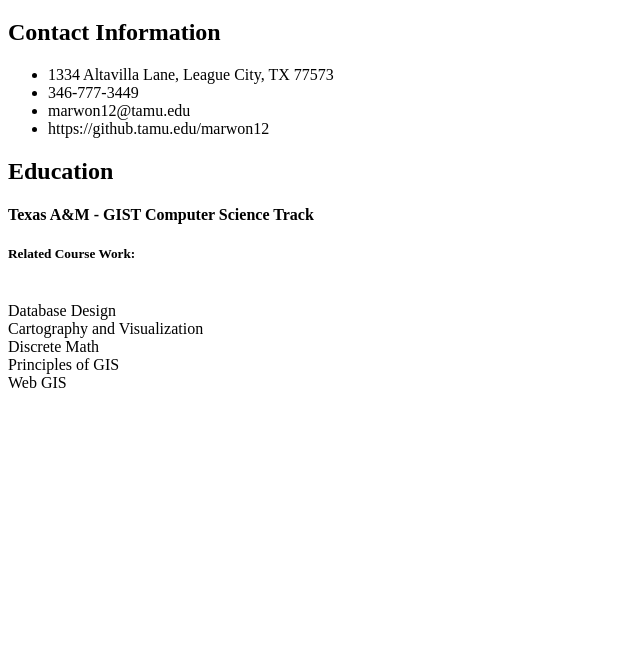
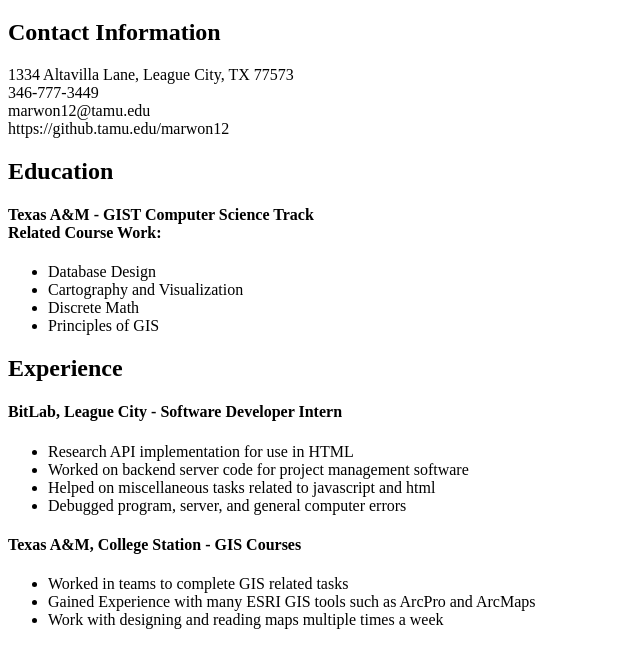
Before and after one commit to marwon12/GEOG478, a plain HTML site: page labs/03/resume.html in a window 1280 px wide. Shown: the part 61-728 px from the top of the page, without its empty margins (0-640 px from the left). Drawn offline with Linux system fonts and the light colour scheme.

Commit message:
Update resume.html

```diff
--- a/labs/03/resume.html
+++ b/labs/03/resume.html
@@ -9,20 +9,43 @@
       <h1>Marwon Haridi</h1>
       <h2 class="section">Contact Information</h2>
       <p>
-          <ul>
-              <li>1334 Altavilla Lane, League City, TX 77573</li>
-              <li>346-777-3449</li>
-              <li>marwon12@tamu.edu</li>
-              <li>https://github.tamu.edu/marwon12</li>
-          </ul>
+        1334 Altavilla Lane, League City, TX 77573<br>346-777-3449<br>marwon12@tamu.edu<br>https://github.tamu.edu/marwon12
+
       </p>
   </div>
 
   <div>
       <h2 class="section">Education</h2>
-      <h4>Texas A&M - GIST Computer Science Track</h4>
-      <h5>Related Course Work:</h5>
-      <p><br>Database Design<br>Cartography and Visualization<br>Discrete Math<br>Principles of GIS<br>Web GIS
+      <h4>Texas A&M - GIST Computer Science Track<br>Related Course Work:</h4>
+      <p>
+          <ul>
+              <li>Database Design</li>
+              <li>Cartography and Visualization</li>
+              <li>Discrete Math</li>
+              <li>Principles of GIS</li>
+          </ul>
+      </p>
+
+  </div>
+
+  <div>
+      <h2 class="section">Experience</h2>
+      <h4>BitLab, League City - Software Developer Intern</h4>
+      <p>
+        <ul>
+              <li>Research API implementation for use in HTML</li>
+              <li>Worked on backend server code for project management software</li>
+              <li>Helped on miscellaneous tasks related to javascript and html</li>
+              <li>Debugged program, server, and general computer errors</li>
+        </ul>
+      </p>
+      <h4>Texas A&M, College Station - GIS Courses</h4>
+      <p>
+        <ul>
+              <li>Worked in teams to complete GIS related tasks</li>
+              <li>Gained Experience with many ESRI GIS tools such as ArcPro and ArcMaps</li>
+              <li>Work with designing and reading maps multiple times a week</li>
+        </ul>
       </p>
 
   </div>
```
